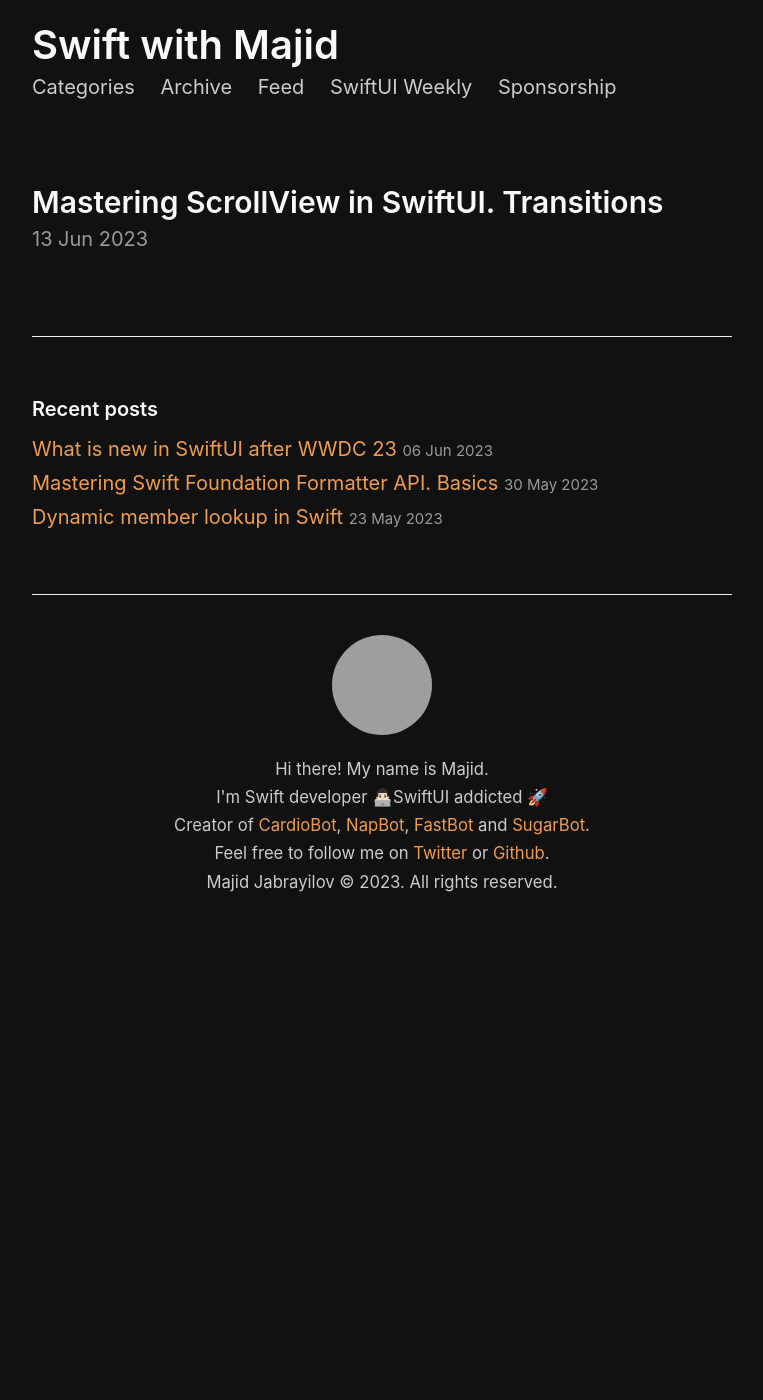
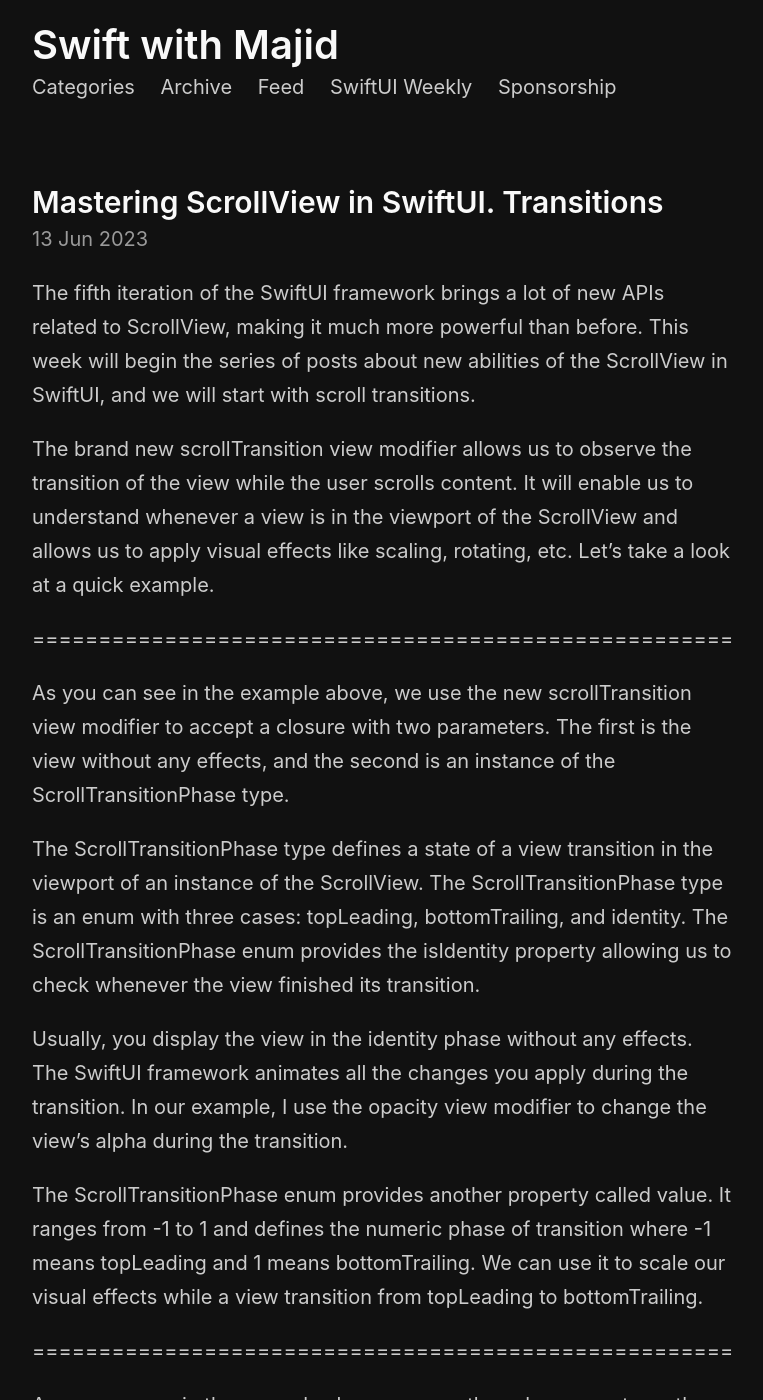
Before and after one commit to mecid/mecid.github.io, a Jekyll site: the page built from _posts/2023-06-13-mastering-scrollview-in-swiftui-transitions.md, in a window 1280 px wide and 1400 px high. Shown: the whole window, without its empty margins (258-1021 px from the left). Built offline with Jekyll 4.4.1, drawn with Linux system fonts in a browser that asks for light colours; some of the changed text lies outside the part shown; grey boxes are pictures that could not be loaded.

Commit message:
scroll transitions post content added

```diff
--- a/_posts/2023-06-13-mastering-scrollview-in-swiftui-transitions.md
+++ b/_posts/2023-06-13-mastering-scrollview-in-swiftui-transitions.md
@@ -2,3 +2,33 @@
 title: Mastering ScrollView in SwiftUI. Transitions
 layout: post
 ---
+
+The fifth iteration of the SwiftUI framework brings a lot of new APIs related to ScrollView, making it much more powerful than before. This week will begin the series of posts about new abilities of the ScrollView in SwiftUI, and we will start with scroll transitions.
+
+The brand new scrollTransition view modifier allows us to observe the transition of the view while the user scrolls content. It will enable us to understand whenever a view is in the viewport of the ScrollView and allows us to apply visual effects like scaling, rotating, etc. Let's take a look at a quick example.
+
+=====================================================
+
+As you can see in the example above, we use the new scrollTransition view modifier to accept a closure with two parameters. The first is the view without any effects, and the second is an instance of the ScrollTransitionPhase type.
+
+The ScrollTransitionPhase type defines a state of a view transition in the viewport of an instance of the ScrollView. The ScrollTransitionPhase type is an enum with three cases: topLeading, bottomTrailing, and identity. The ScrollTransitionPhase enum provides the isIdentity property allowing us to check whenever the view finished its transition.
+
+Usually, you display the view in the identity phase without any effects. The SwiftUI framework animates all the changes you apply during the transition. In our example, I use the opacity view modifier to change the view's alpha during the transition.
+
+The ScrollTransitionPhase enum provides another property called value. It ranges from -1 to 1 and defines the numeric phase of transition where -1 means topLeading and 1 means bottomTrailing. We can use it to scale our visual effects while a view transition from topLeading to bottomTrailing.
+
+=====================================================
+
+As you can see in the example above, we use the value property on the ScrollTransitionPhase type to scale our view while transitioning from one phase to another.
+
+The scrollTransition view modifier allows us to tune the animation we want to use while interpolating the transition.
+
+=====================================================
+
+Here we use the bouncy animation to interpolate between transition phases. You can use a few options to configure the transition: .interactive, animated with the particular animation you provide, and identity to disable animation.
+
+=====================================================
+
+We also can use different configurations for topLeading and bottomTrailing transitions. I use the identity configuration to disable transition effects in this direction.
+
+Today we learned how to use the new scrollTransition view modifier to animate viewport transitions in the ScrollView.
```
